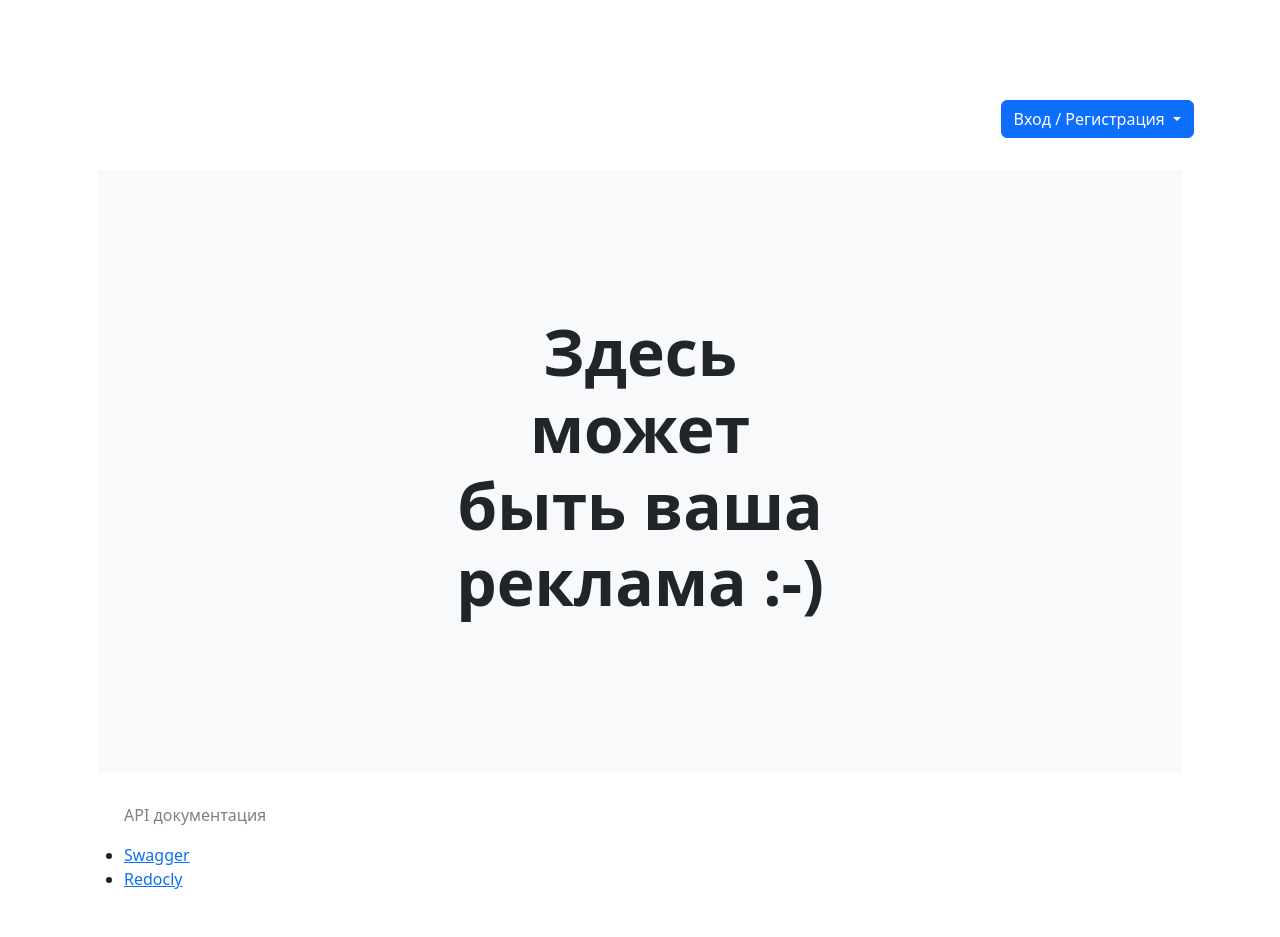
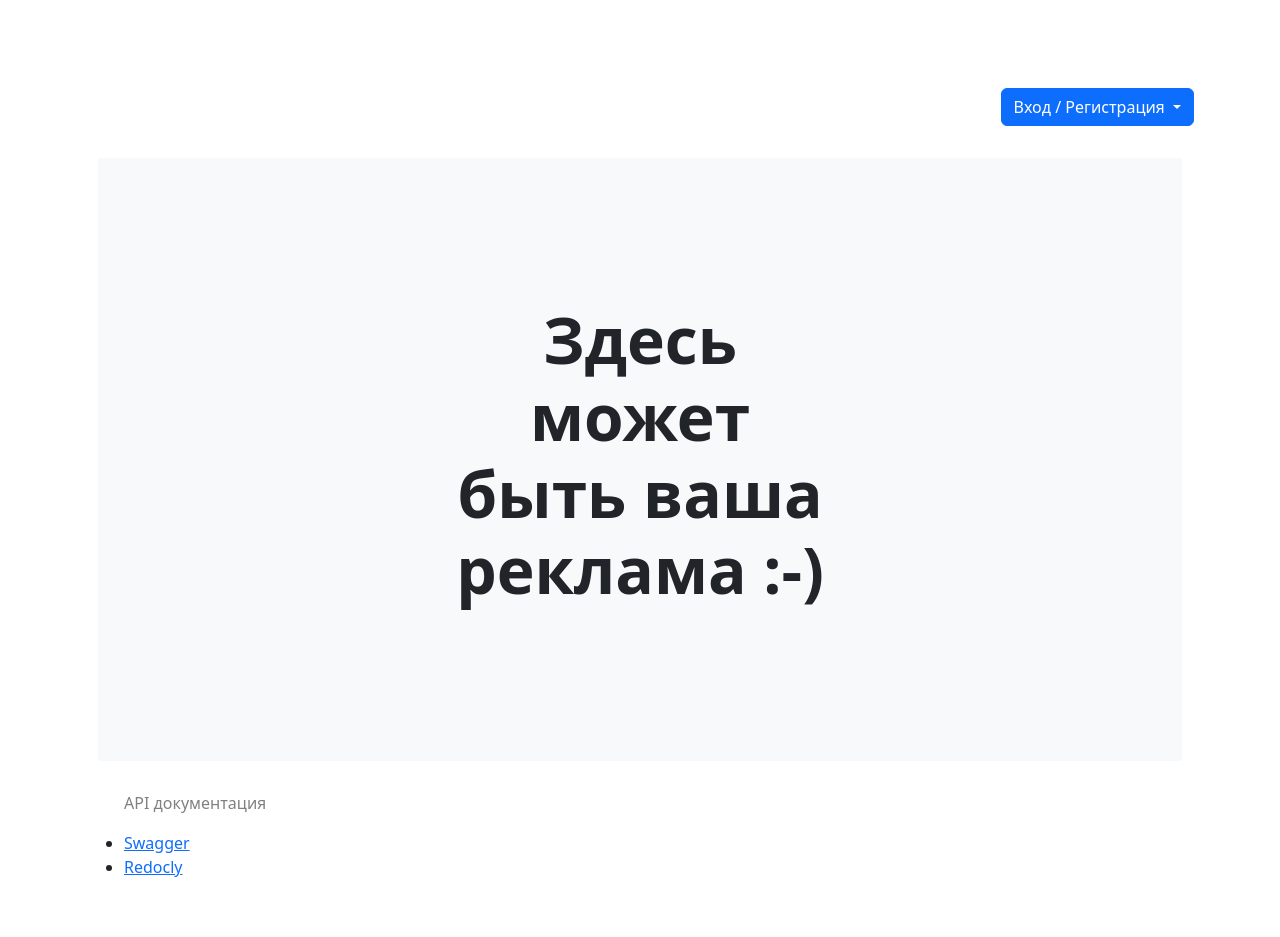
Before and after one commit to MiroshnikOFF/self-study, a Django app: template study/templates/study/home.html in a window 1280 px wide. Shown: the part 56-993 px from the top of the page. After the commit the page ends 933 px from the top, so only its background shows below. Run offline with Django 4.2, Linux system fonts and the light colour scheme; the template is opened without the code that fills it, so the values that code supplies are empty; some libraries are stand-ins or nearby versions.

Commit message:
refactor templates

```diff
--- a/study/templates/study/base.html
+++ b/study/templates/study/base.html
@@ -22,8 +22,8 @@
             </div>
         </header>
 
-        <div class="row" style="margin: 30px">
-            {#            <div class="p-3">#}
+        <div class="row">
+            <div class="p-3 mb-3">
                 {% if user.is_authenticated %}
                     <a class="p-2 btn btn-outline-primary" href="{% url 'study:home' %}">Главная</a>
                     <a class="p-2 btn btn-outline-primary" href="{% url 'study:sections' %}">Разделы</a>
@@ -34,7 +34,7 @@
                     <a class="p-2 btn btn-outline-primary" href="{% url 'users:users_list' %}">Пользователи</a>
                     <a class="p-2 btn btn-outline-primary" href="{% url 'study:statistics' %}">Статистика</a>
                 {% endif %}
-            {#            </div>#}
+            </div>
         </div>
 
         <div class="row">
```
Lines whose indentation alone changed are shown as unchanged.
